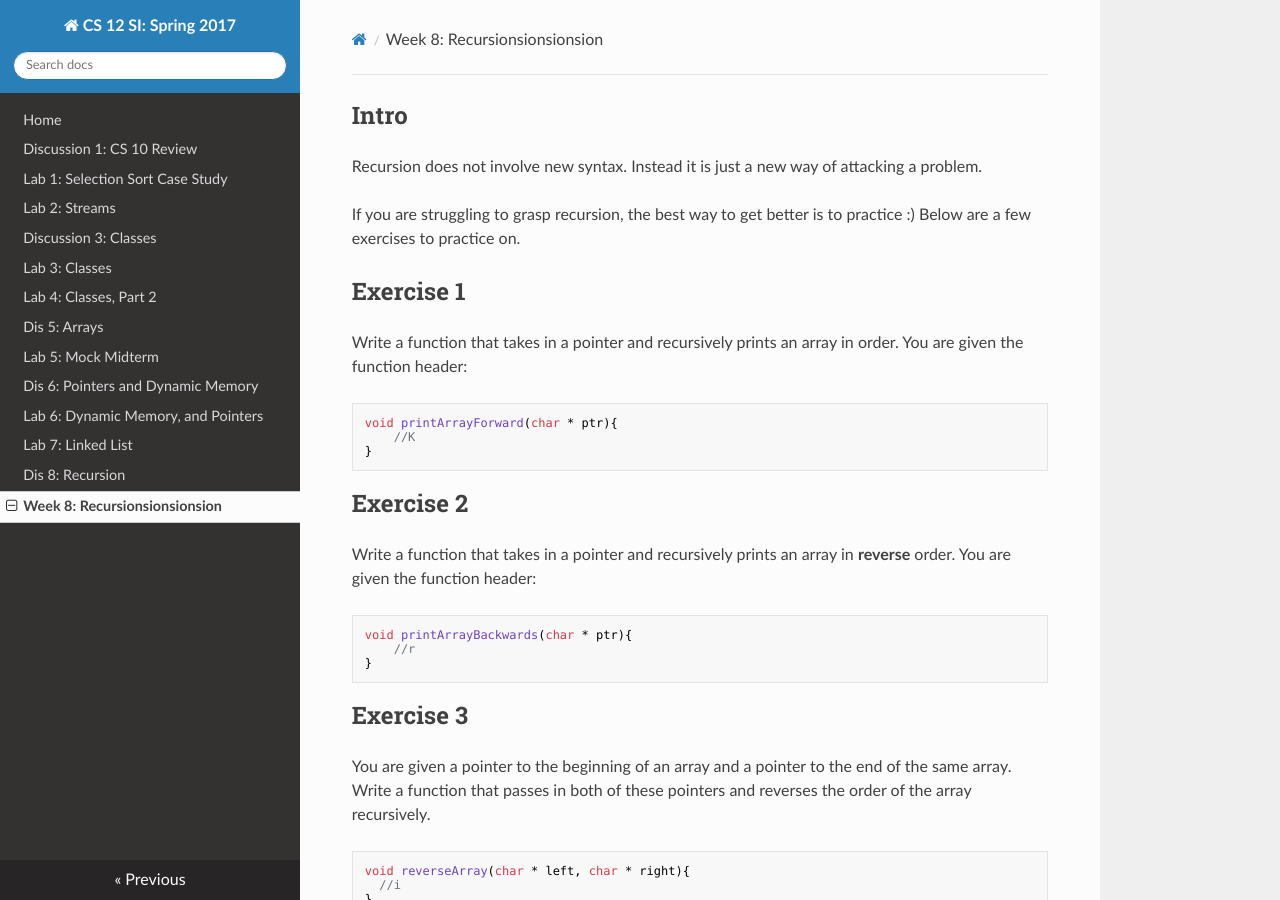
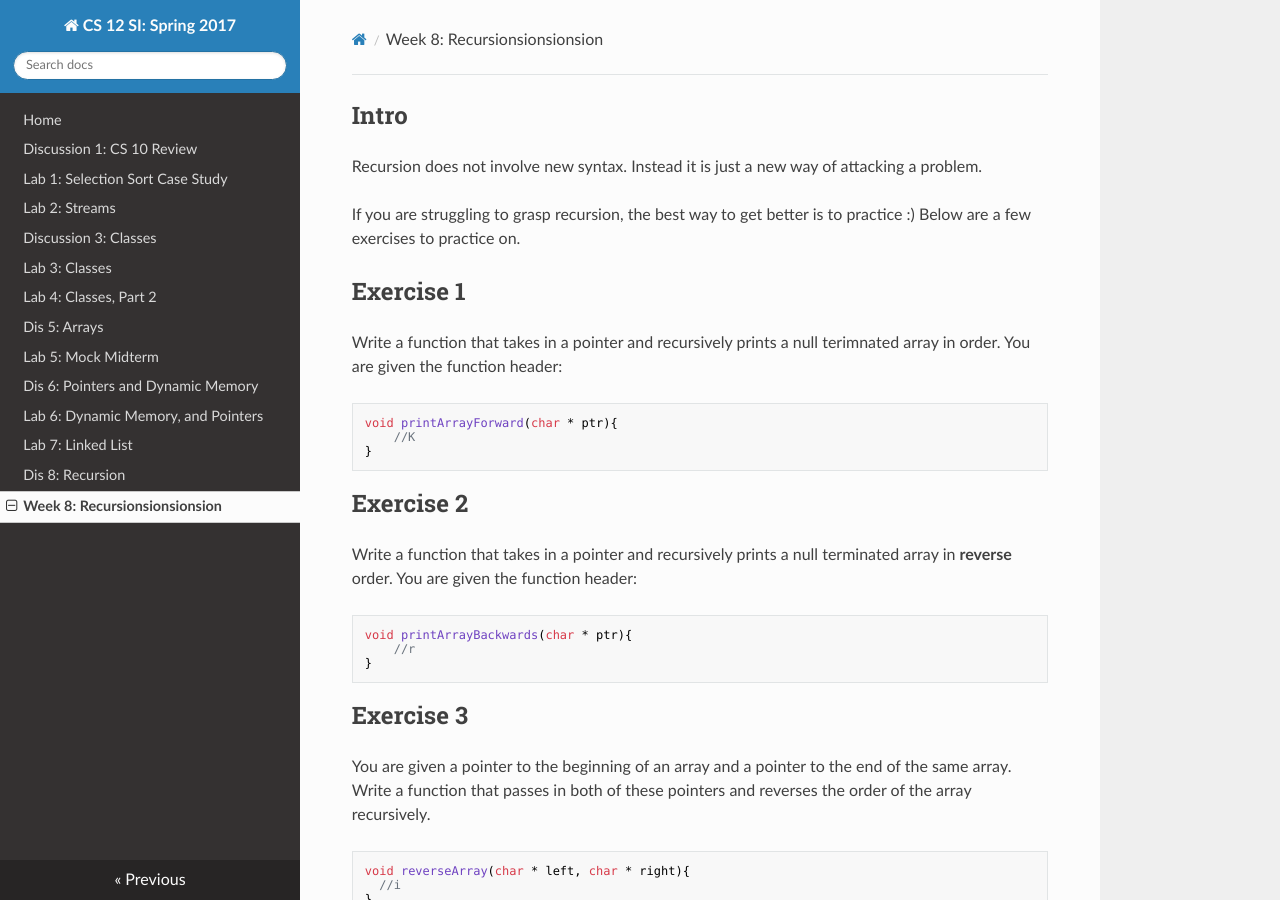
Before and after one commit to cs-si-ucr/cs12, an MkDocs documentation site: the page built from docs/lab08.md, in a window 1280 px wide and 900 px high. Built offline with MkDocs 1.6.1, drawn with Linux system fonts in a browser that asks for light colours; nearby versions of some CDN libraries; old or Windows-style settings are respelled for this version of MkDocs.

Commit message:
Fixed confusion lab8

````diff
--- a/docs/lab08.md
+++ b/docs/lab08.md
@@ -7,7 +7,7 @@ Below are a few exercises to practice on.
 
 Exercise 1
 ---
-Write a function that takes in a pointer and recursively prints an array in order.
+Write a function that takes in a pointer and recursively prints a null terimnated array in order.
 You are given the function header:
 
 ```c++
@@ -18,7 +18,7 @@ void printArrayForward(char * ptr){
 
 Exercise 2
 ---
-Write a function that takes in a pointer and recursively prints an array in **reverse** order.
+Write a function that takes in a pointer and recursively prints a null terminated array in **reverse** order.
 You are given the function header:
 
 ```c++
````
